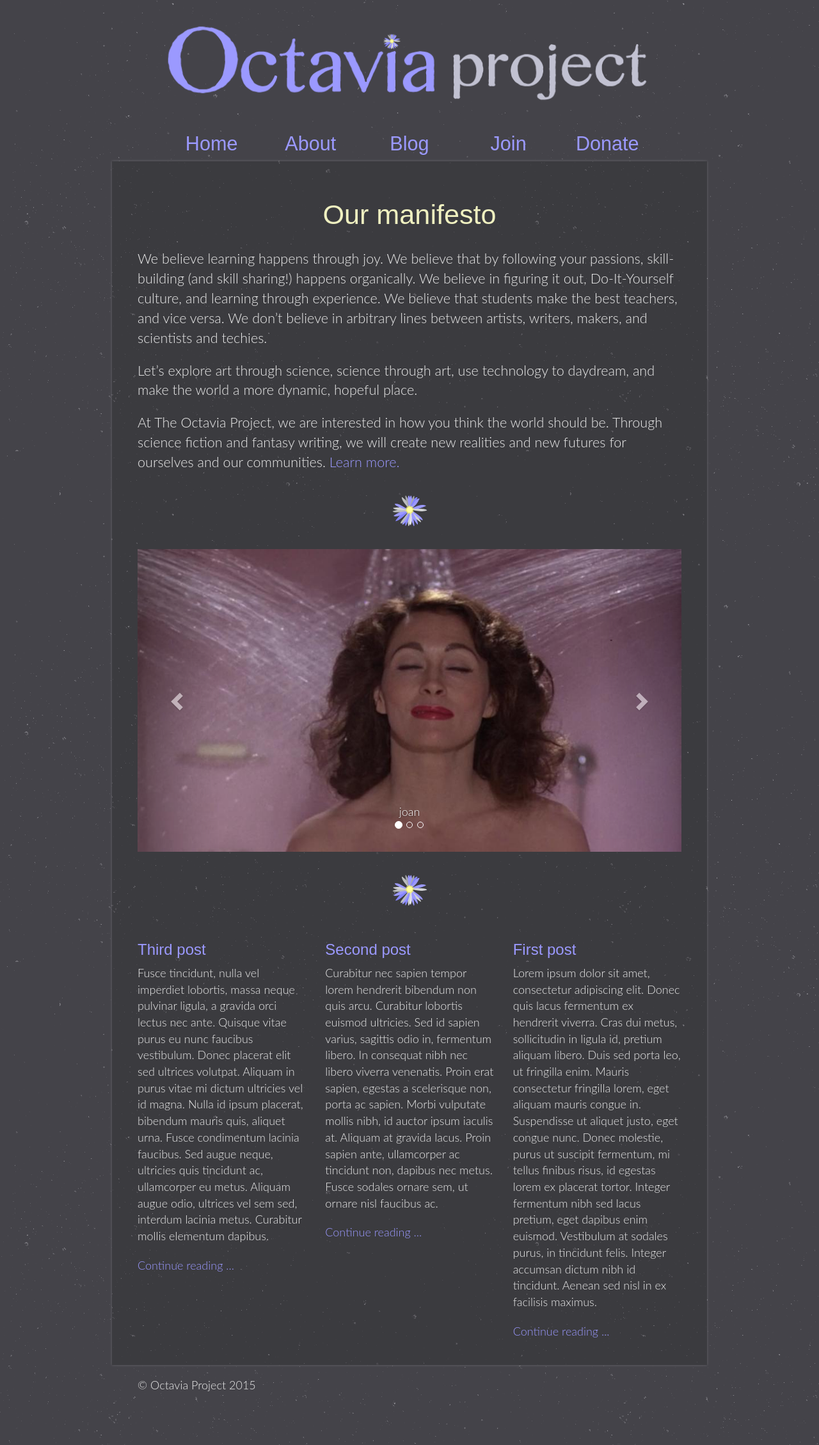
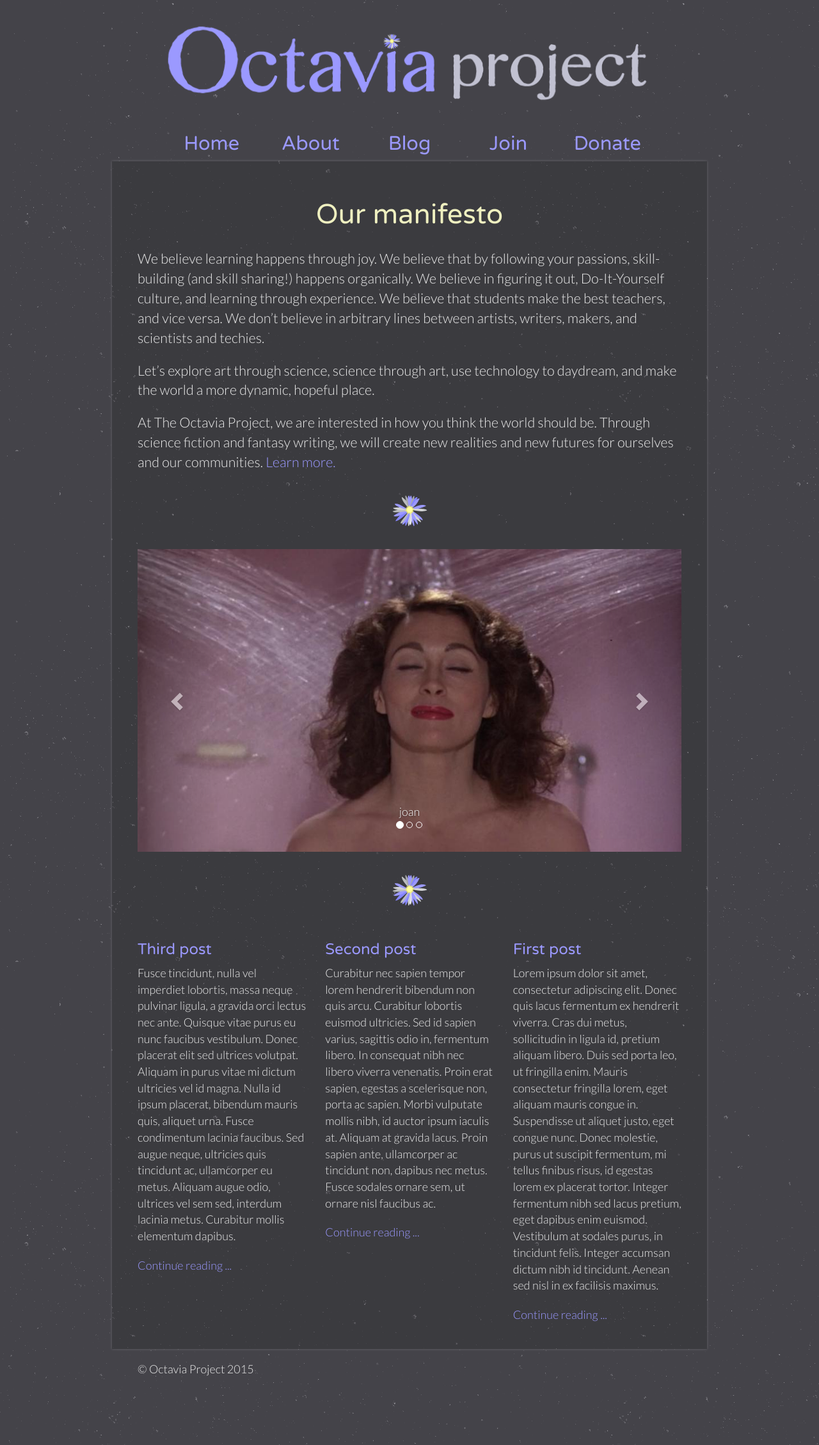
Before and after one commit to OctaviaProject/octaviaproject.github.io, a Jekyll site: the page built from index.html, in a window 1280 px wide. Shown: the whole page at 64% size. Built offline with Jekyll 4.4.1, drawn with Linux system fonts in a browser that asks for light colours; some web fonts are replaced.

Commit message:
Update header.html

```diff
--- a/_includes/header.html
+++ b/_includes/header.html
@@ -9,8 +9,8 @@
 
     <title>The Octavia Project</title>
 
-    <link href='http://fonts.googleapis.com/css?family=Nunito:400,700|Radley:400,400italic' rel='stylesheet' type='text/css'>
-    <link href='http://fonts.googleapis.com/css?family=Open+Sans' rel='stylesheet' type='text/css'>
+    <link href='//fonts.googleapis.com/css?family=Lato:300|Varela+Round' rel='stylesheet' type='text/css'>
+    <link href='//fonts.googleapis.com/css?family=Open+Sans' rel='stylesheet' type='text/css'>
     <link href="{{ site.url }}/assets/css/bootstrap.min.css" rel="stylesheet">
     <link href="{{ site.url }}/assets/css/styles.css" rel="stylesheet">
 
```
